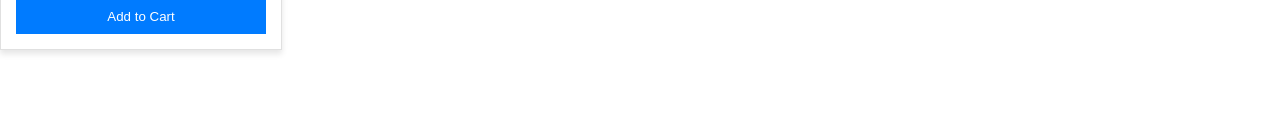
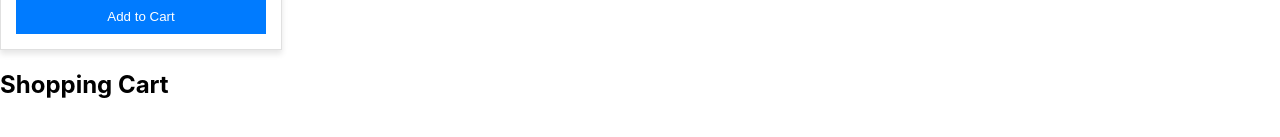
Before and after one commit to nayanakamerkar/clarkcafe, a React (Create React App) app in the folder frontend/: page / in a window 1280 px wide. Shown: the part 515-652 px from the top of the page. Built offline with nearby package versions, Linux system fonts and the light colour scheme.

Commit message:
Yash Changes Dont know which ones

```diff
--- /dev/null
+++ b/frontend/src/components/Cart.js
@@ -0,0 +1,17 @@
+import React from 'react'
+
+const Cart = ({ cart, removeFromCart }) => (
+    <div>
+        <h2>Shopping Cart</h2>
+        <ul>
+            {/* {cart.map((product, index) => (
+                <li key={index}>
+                    {product.name} - ${product.price}
+                    <button onClick={() => removeFromCart(index)}>Remove</button>
+                </li>
+            ))} */}
+        </ul>
+    </div>
+);
+
+export default Cart
--- a/frontend/src/components/MainPage.js
+++ b/frontend/src/components/MainPage.js
@@ -2,6 +2,7 @@
 import React from 'react';
 import Navbar from './Navbar';
 import ProductCard from './ProductCard';
+import Cart from './Cart';
 
 const product = {
   productName: 'Pepsi',
@@ -18,6 +19,7 @@ const MainPage = () => {
       <Navbar />
       <h1>Welcome to Clark Cafe</h1>
       <ProductCard product={product} />
+      <Cart></Cart>
     </div>
   );
 };
--- a/frontend/src/components/ProductCard.js
+++ b/frontend/src/components/ProductCard.js
@@ -32,7 +32,7 @@ function ProductCard({ product }) {
                 <button onClick={() => setQuantity(q => q + 1)}>+</button>
             </div>
 
-            <button className="add-to-cart-btn">Add to Cart</button>
+            <button className="add-to-cart-btn" onClick={() => console.log(product)}>Add to Cart</button>
         </div>
     );
 }
```
